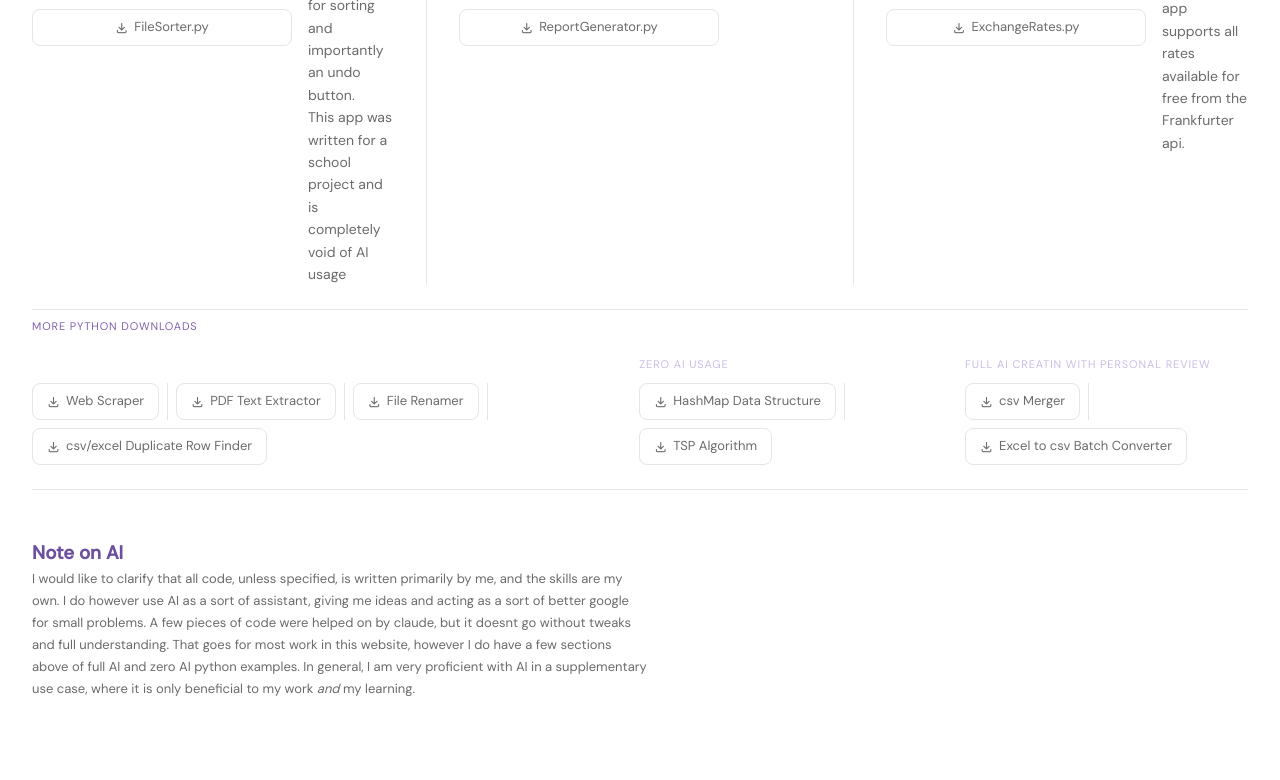
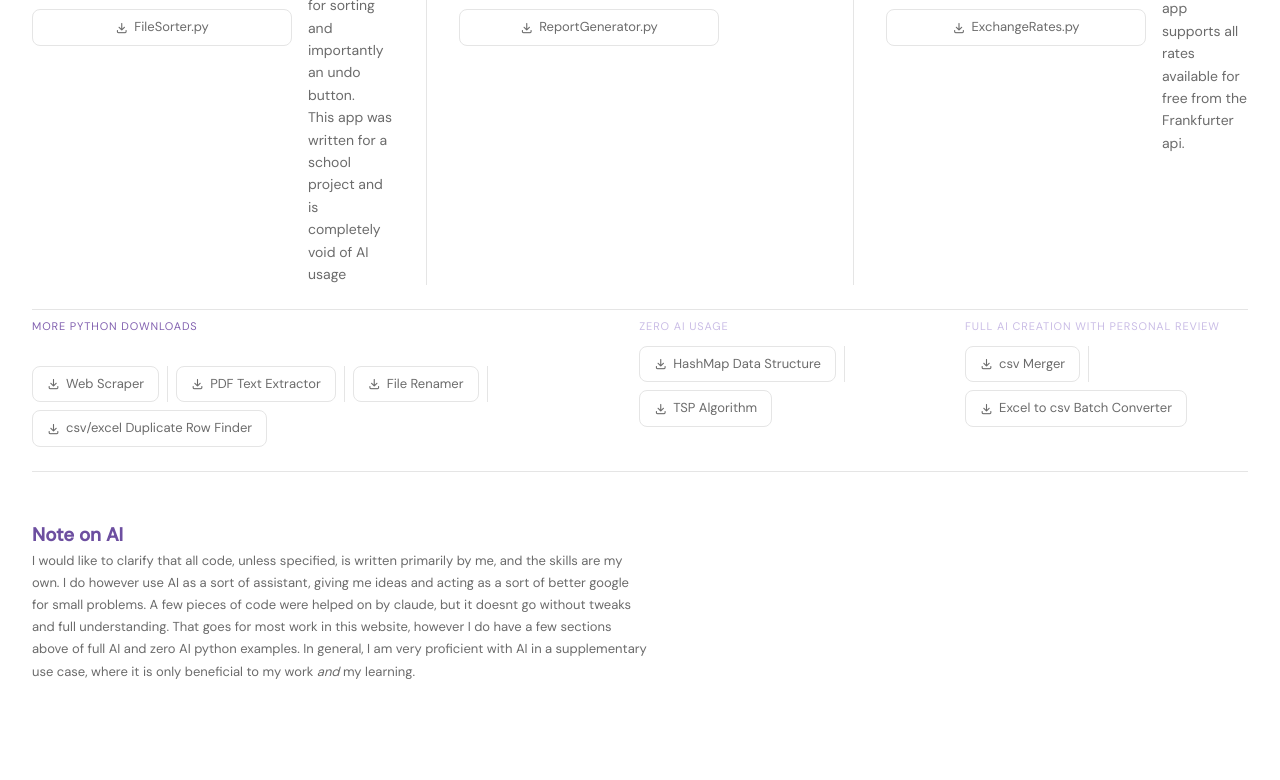
Before and after one commit to KadeDavis4/KadeDavis4.github.io, a plain HTML site: page python.html in a window 1280 px wide. Shown: the part 817-1597 px from the top of the page. Drawn offline with Linux system fonts and the light colour scheme.

Commit message:
Update python.html

```diff
--- a/python.html
+++ b/python.html
@@ -105,12 +105,12 @@
 <div class="divider"></div>
 
 <section class="section">
-  <p class="section-title">More Python Downloads</p>
+
 
     <div class="download-split">
 
     <div class="download-group">
-    <p class="download-group-title">&nbsp;</p>
+    <p class="section-title">More Python Downloads</p>
       <div class="download-row">
         <a class="download-btn" href="./web_scraper.py" download><i class="ti ti-download" aria-hidden="true"></i> Web Scraper</a>
         <div class="demo-divider" aria-hidden="true"></div>
@@ -136,7 +136,7 @@
   <div class="download-split-divider"></div>
 
       <div class="download-group">
-      <p class="download-group-title">Full AI Creatin with Personal Review</p>
+      <p class="download-group-title">Full AI Creation with Personal Review</p>
       <div class="download-row">
         <a class="download-btn" href="./csv_merger.py" download><i class="ti ti-download" aria-hidden="true"></i> csv Merger</a>
         <div class="demo-divider" aria-hidden="true"></div>
```
